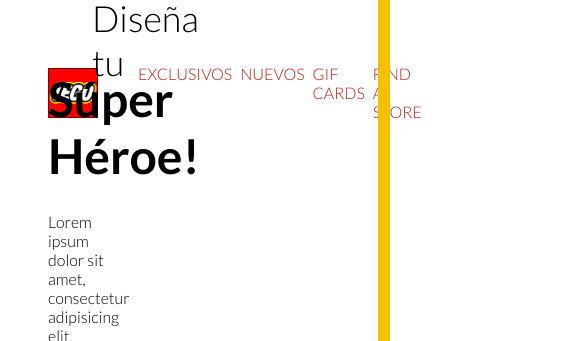
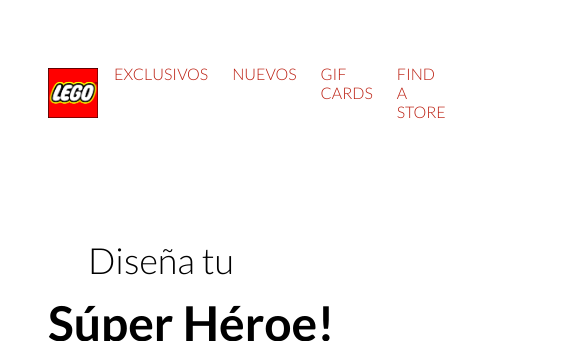
Before and after one commit to libian19/web-animada, a plain HTML site: page index.html in a window 390 px wide. Shown: the top 341 px of the page, 585 px wide, since content can reach past the window. Drawn offline with Linux system fonts and the light colour scheme.

Commit message:
Realicé ajustes en el diseño responsivo

```diff
--- a/styles/styles.css
+++ b/styles/styles.css
@@ -70,6 +70,7 @@ body{
   position: absolute;
   z-index: 1;
   width: 100%;
+  min-width: 740px;
   height: 100vh;
 
   display: grid;
@@ -81,6 +82,7 @@ body{
 }
 .navbar {
   grid-area: nav;
+  min-width: 390px;
 }
 .navbar__content {
   display: flex;
@@ -107,9 +109,11 @@ body{
   justify-content: space-evenly;
   list-style: none;
   width: 100%;
+  padding-inline-start: 8px;
 }
 .navbar__content ul li {
-  padding-right: 8px;
+  padding-left: 8px;
+  padding-right: 16px;
 }
 .navbar__content ul li a {
   text-decoration: none;
@@ -137,15 +141,16 @@ body{
 .content__main p:first-child {
   font-size: 36px;
   font-weight: 300;
-  margin: 0 0 -14px 44px;
+  margin: 0 0 12px 40px;
 }
 .content__main h1{
   font-size: 48px;
   font-weight: 700;
-  margin: 0 0 28px 0;
+  margin: 0 0 18px 0;
 }
 .content__main p:last-child{
-  width: 60%;
+  width: 80%;
+  font-size: 16px;
   font-weight: 100;
   margin: 0;
 }
```
